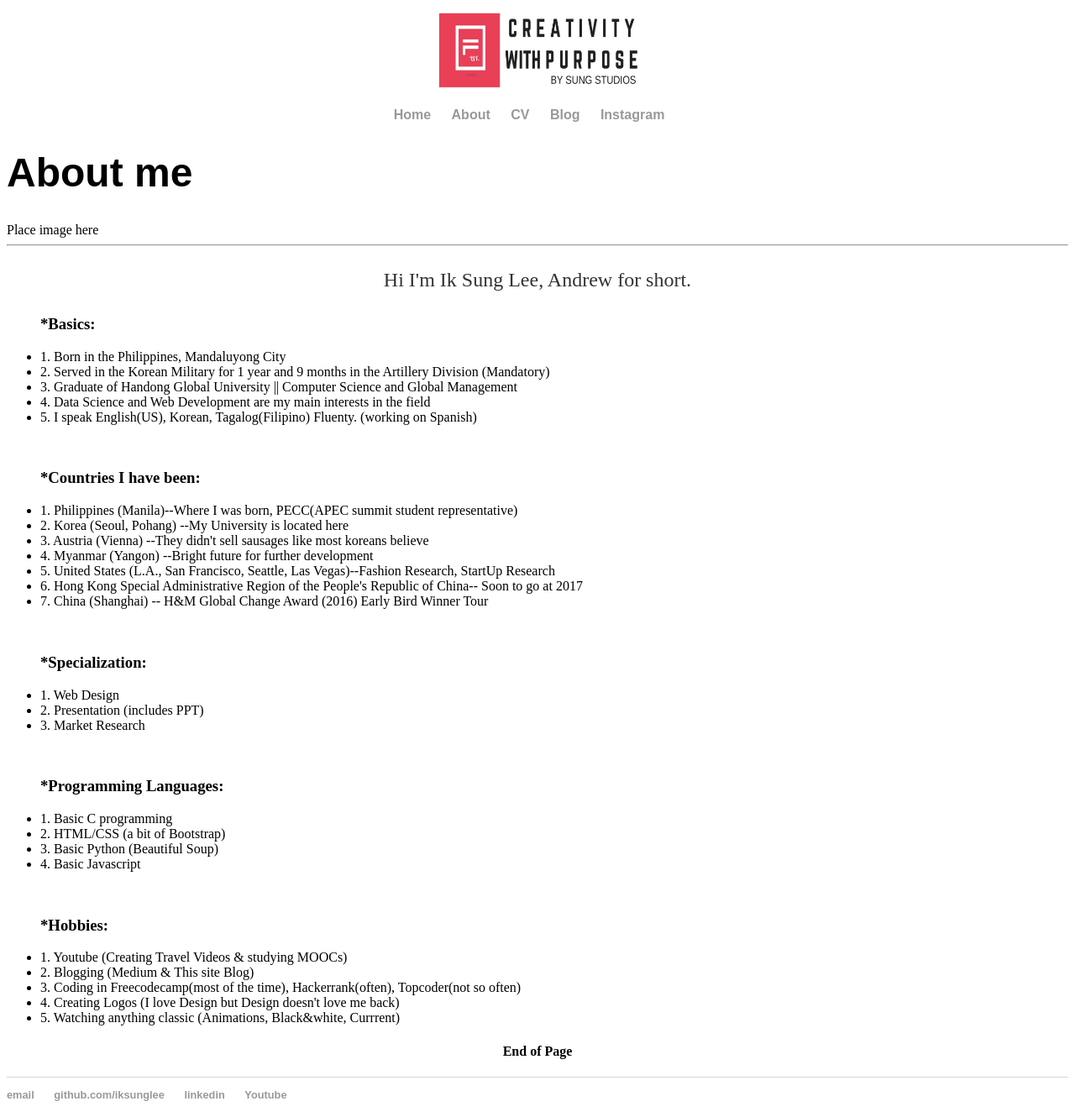
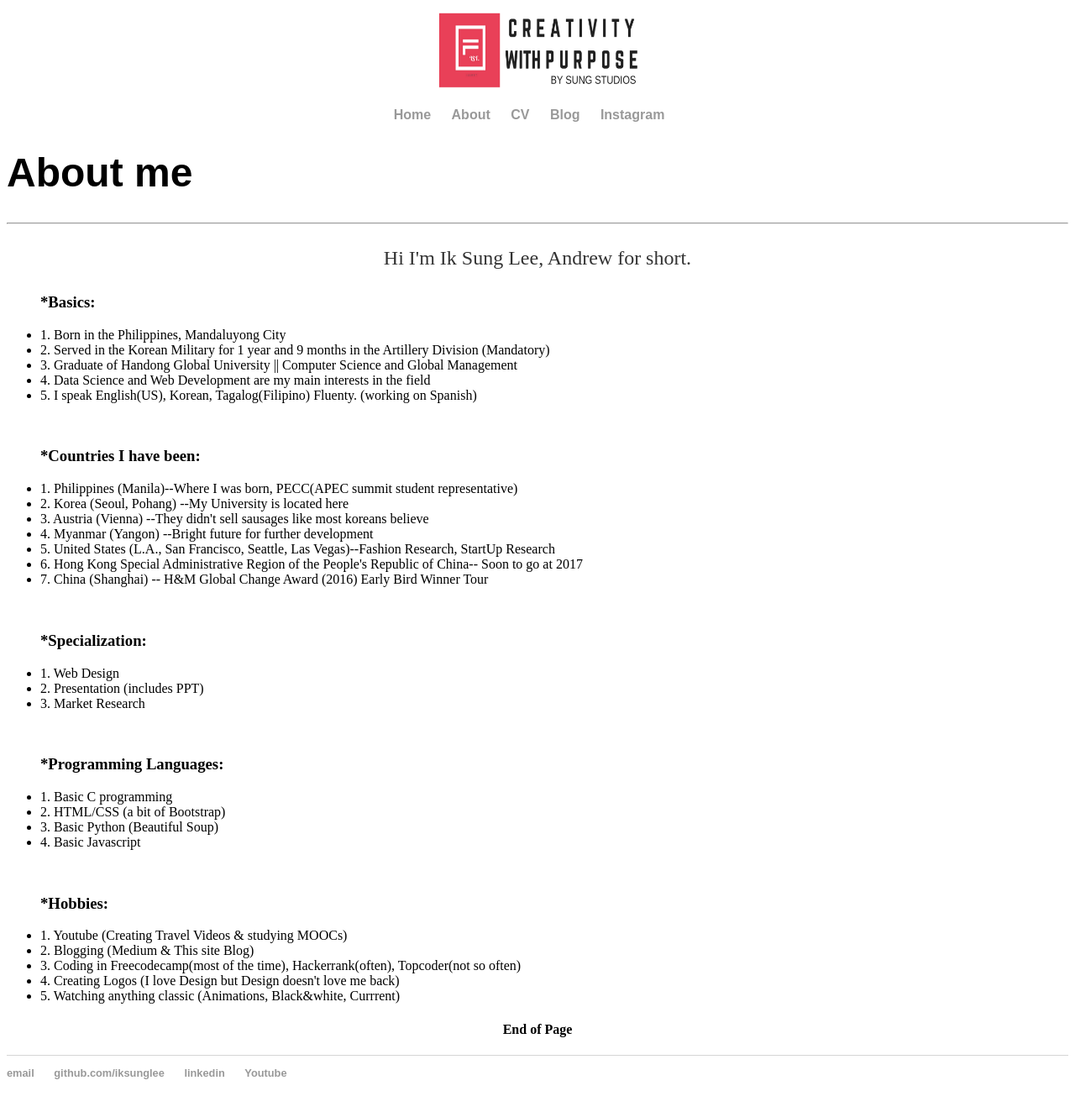
Before and after one commit to iksunglee/iksunglee.github.io, a Jekyll site: the page built from about/index.html, in a window 1280 px wide. Shown: the whole page at 84% size. Built offline with Jekyll 4.4.1, drawn with Linux system fonts in a browser that asks for light colours; after the commit the page ends 1298 px from its top, so only the background shows below that.

Commit message:
Update index.html
commented out the place picture here

```diff
--- a/about/index.html
+++ b/about/index.html
@@ -5,7 +5,7 @@ title: iksunglee | about
 
 <div class="blurb">
 	<h1><strong> About me </strong> </h1>
-	Place image here
+<!-- Place image here -->
 	<hr>
 	<center>
 	<p>Hi I'm Ik Sung Lee, Andrew for short.</p>
```
